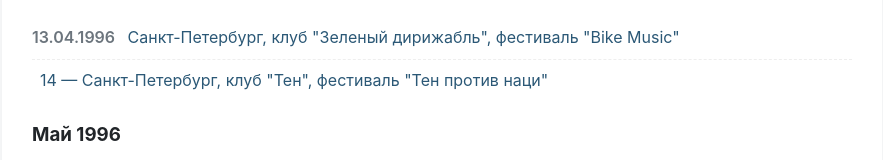
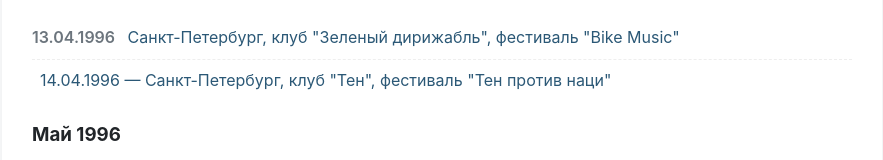
Before and after one commit to liravic22/liravic22.github.io, a plain HTML site: page index.html in a window 1280 px wide. Shown: the part 773-933 px from the top of the page, without its empty margins (198-1081 px from the left). Drawn offline with Linux system fonts and the light colour scheme.

Commit message:
Update index.html

```diff
--- a/index.html
+++ b/index.html
@@ -193,7 +193,7 @@
       </li>
       <li>
         <span class="event-date"></span>
-        <a href="#" class="event-link" target="_blank">14 — Санкт-Петербург, клуб &quot;Тен&quot;, фестиваль &quot;Тен против наци&quot;</a>
+        <a href="#" class="event-link" target="_blank">14.04.1996 — Санкт-Петербург, клуб &quot;Тен&quot;, фестиваль &quot;Тен против наци&quot;</a>
       </li>
     </ul>
     <h3 class="month-title">Май 1996</h3>
```
